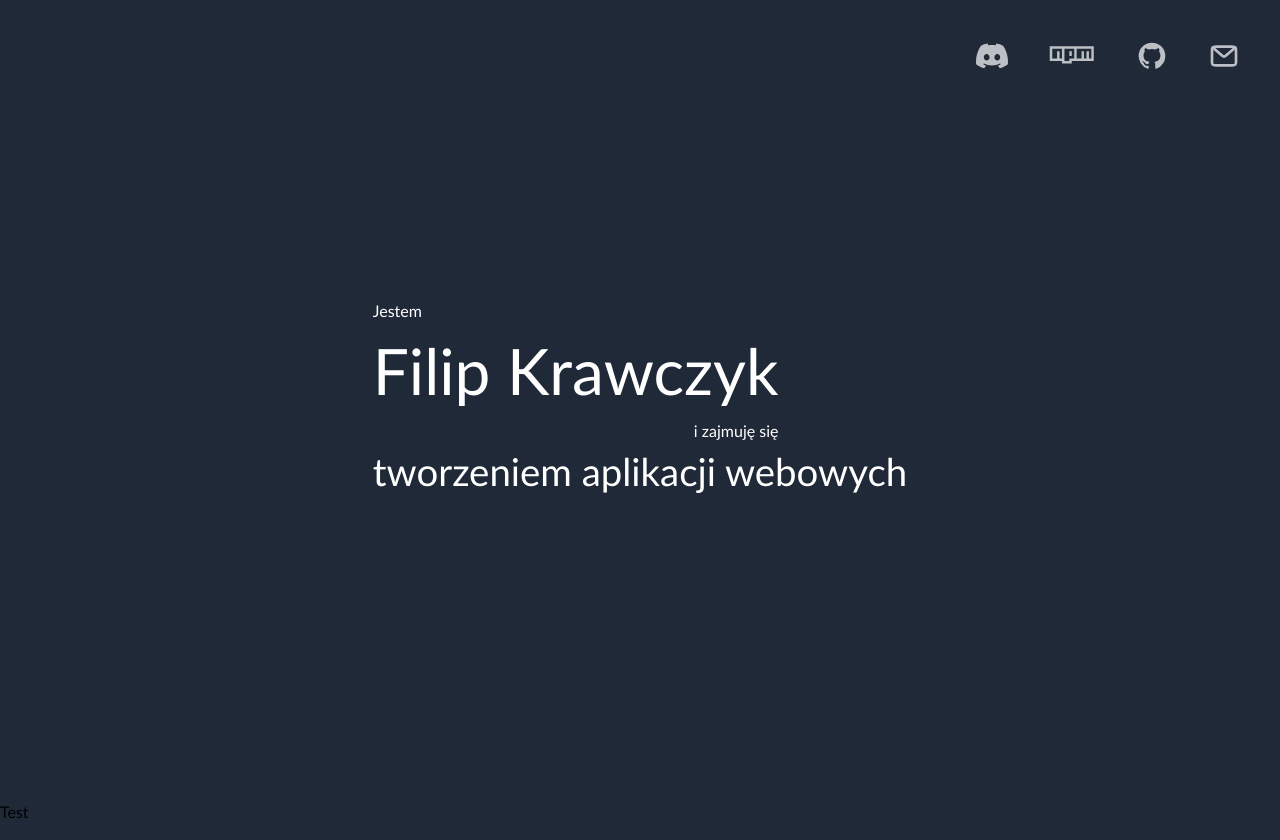
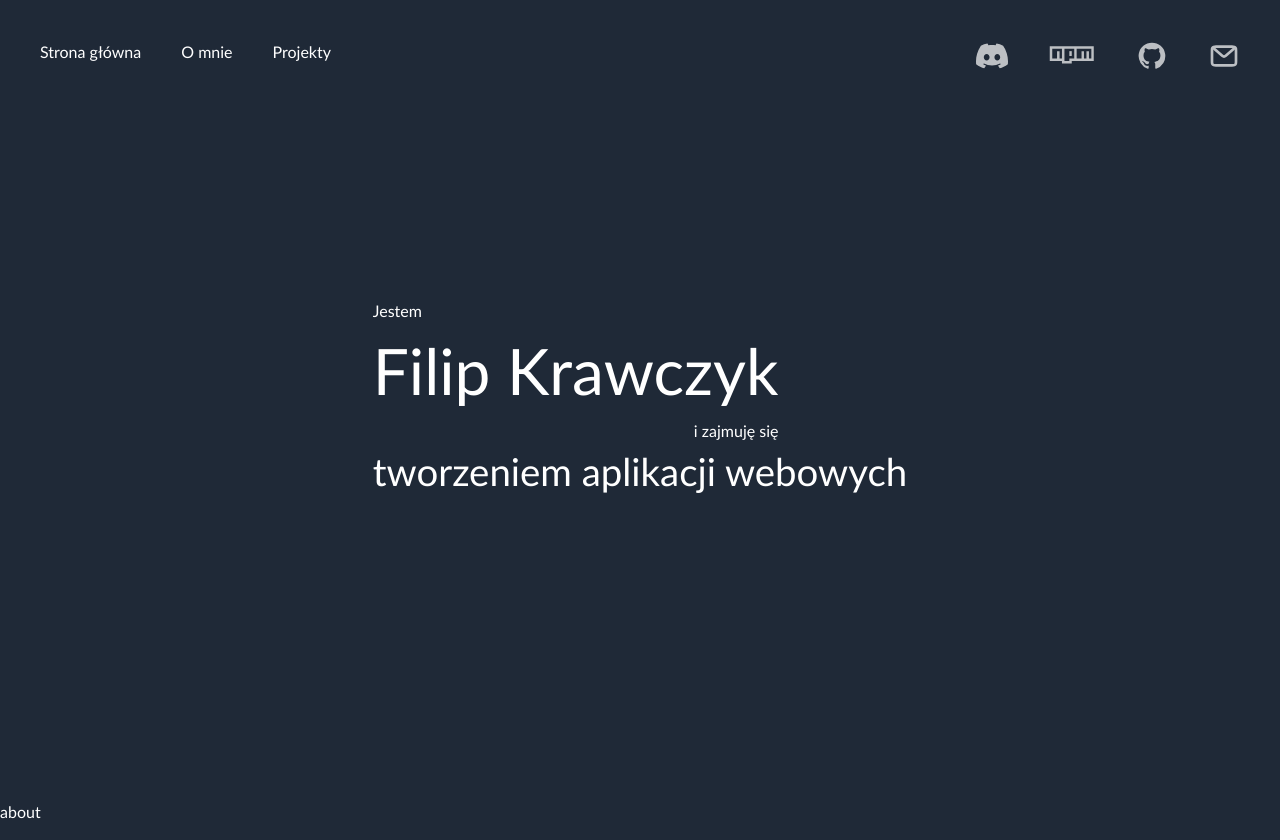
Before and after one commit to fmkra/portfolio, a Next.js app: page /pl in a window 1280 px wide. Built offline with nearby package versions, Linux system fonts and the light colour scheme.

Commit message:
Add navigation

```diff
--- a/app/[lang]/layout.tsx
+++ b/app/[lang]/layout.tsx
@@ -12,7 +12,7 @@ export async function generateStaticParams() {
 
 export default function Root({ children, params }: { children: React.ReactNode; params: { lang: string } }) {
     return (
-        <html lang={params.lang} className="bg-gray-800">
+        <html lang={params.lang} className="bg-gray-800 text-white">
             <body>{children}</body>
         </html>
     )
--- a/app/[lang]/page.tsx
+++ b/app/[lang]/page.tsx
@@ -2,13 +2,17 @@ import { getDictionary } from '../../get-dictionary'
 import { Locale } from '../../i18n-config'
 import { DiscordIcon, GithubIcon, MailIcon, NpmIcon } from './icons'
 import Link from 'next/link'
+
+const hoverUnderline =
+    'relative after:absolute after:-bottom-1 after:left-0 after:h-[1px] after:bg-white after:transition-all after:duration-300 after:ease-in-out after:w-0 hover:after:w-full'
 
 export default async function Page({ params: { lang } }: { params: { lang: Locale } }) {
     const dict = await getDictionary(lang)
 
     return (
         <>
-            <div className="relative flex min-h-screen w-screen flex-col items-center justify-center bg-gray-800 text-white">
+            <section id="home">
+                <div className="relative flex min-h-screen w-screen flex-col items-center justify-center bg-gray-800">
                     <div>
                         <p>{dict.title.welcome}</p>
                         <div className="w-fit">
@@ -17,7 +21,27 @@ export default async function Page({ params: { lang } }: { params: { lang: Local
                         </div>
                         <h2 className="text-[clamp(1.5rem,min(6vw,12vh),2.4rem)]">{dict.title.job}</h2>
                     </div>
-                <div className="absolute top-0 right-0 m-5 flex w-fit">
+                    <div className="absolute top-0 left-0 right-0 flex p-5">
+                        <nav>
+                            <ul className="m-5 flex gap-10">
+                                <li>
+                                    <a href="#home" className={hoverUnderline}>
+                                        {dict.nav.home}
+                                    </a>
+                                </li>
+                                <li>
+                                    <a href="#about" className={hoverUnderline}>
+                                        {dict.nav.about}
+                                    </a>
+                                </li>
+                                <li>
+                                    <a href="#projects" className={hoverUnderline}>
+                                        {dict.nav.projects}
+                                    </a>
+                                </li>
+                            </ul>
+                        </nav>
+                        <div className="ml-auto flex flex-wrap justify-end">
                             <Link href="https://discord.com/users/302040960848625664" target="_blank">
                                 <DiscordIcon className="m-5 h-8 opacity-70 transition-all hover:cursor-pointer hover:opacity-100" />
                             </Link>
@@ -32,7 +56,9 @@ export default async function Page({ params: { lang } }: { params: { lang: Local
                             </Link>
                         </div>
                     </div>
-            <div className="h-10">Test</div>
+                </div>
+            </section>
+            <section id="about">about</section>
         </>
     )
 }
--- a/dictionaries/en.json
+++ b/dictionaries/en.json
@@ -3,5 +3,10 @@
         "welcome": "My name is",
         "iam": "and I'm a",
         "job": "Full stack web developer"
+    },
+    "nav": {
+        "home": "Home",
+        "about": "About",
+        "projects": "Projects"
     }
 }
--- a/dictionaries/pl.json
+++ b/dictionaries/pl.json
@@ -3,5 +3,10 @@
         "welcome": "Jestem",
         "iam": "i zajmuję się",
         "job": "tworzeniem aplikacji webowych"
+    },
+    "nav": {
+        "home": "Strona główna",
+        "about": "O mnie",
+        "projects": "Projekty"
     }
 }
```
Lines whose indentation alone changed are shown as unchanged.
